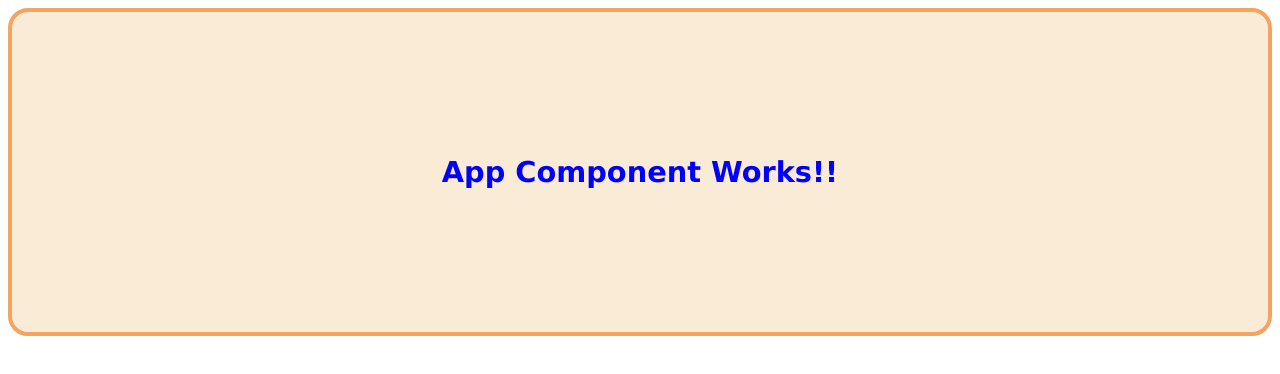
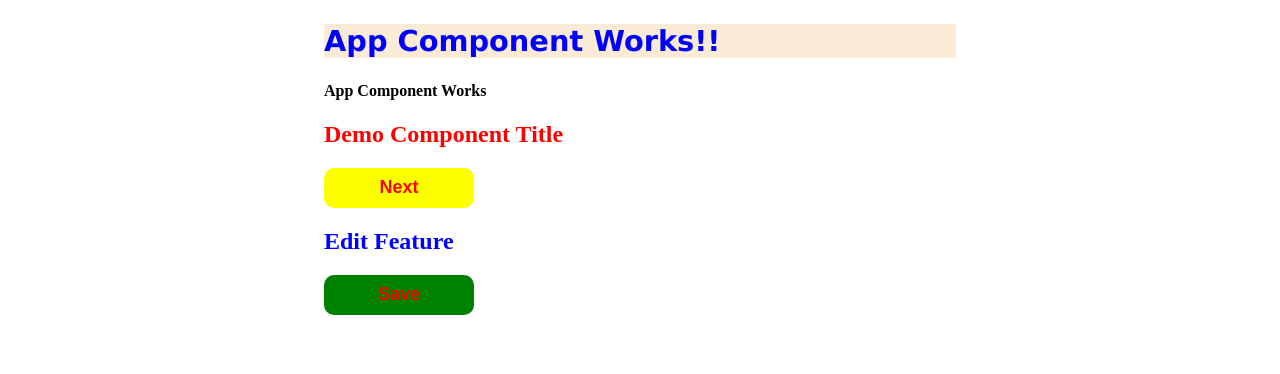
Before and after one commit to jusjassar/myAcademy-develop, an Angular app: page / in a window 1280 px wide. Shown: the top 374 px of the page. Built offline with nearby package versions, Linux system fonts and the light colour scheme.

Commit message:
research

```diff
--- a/src/app/app.component.html
+++ b/src/app/app.component.html
@@ -1,7 +1,25 @@
-<div
-app-class-Directive
-[customNgClass]="{class1:condition1,class2:condition2}"
-myBorder
-[myClasses]="{class3:condition3,class4:condition4}">
-  <h2>App Component Works!!</h2>
+<div class="container">
+  <div app-class-Directive
+  [customNgClass]="{class1:condition1,class2:condition2}"
+  myBorder
+  >
+    <h2>App Component Works!!</h2>
+  </div>
+
+  <div myBorder [borderFromParent]="'3px solid blue'">
+    <h4>App Component Works</h4>
+  </div>
+  <app-demo
+  [colorFromParent]="'red'"
+  [title]="'Demo Component Title'"
+  [btn]="'Next'"
+  [bgclr]="'yellow'">
+  </app-demo>
+
+  <app-demo
+  [colorFromParent]="'Blue'"
+  [title]="'Edit Feature'"
+  [btn]="'Save'"
+  [bgclr]="'green'">
+  </app-demo>
 </div>
--- a/src/app/border-class.directive.ts
+++ b/src/app/customDirectives/border-class.directive.ts
@@ -1,4 +1,4 @@
-import { Directive, ElementRef, Input, OnInit, Renderer2 } from "@angular/core";
+import { Directive, ElementRef, HostBinding, Input, OnInit, Renderer2 } from "@angular/core";
 
 @Directive({
     selector:'[myBorder]'
@@ -8,6 +8,9 @@ export class myBorderDirective implements OnInit {
     constructor(private element:ElementRef,private renderer:Renderer2){}
 
     @Input() myClasses:Object={};
+    @Input() borderFromParent:string='';
+
+    @HostBinding('style.border') borderselect:string=this.borderFromParent
 
     ngOnInit(){
         // console.log(this.myClasses)
--- /dev/null
+++ b/src/app/demo/demo.component.css
@@ -0,0 +1,11 @@
+.btn-border{
+    border-radius:10px;
+    border:2px solid transparent;
+}
+.btn-size{
+    width: 150px;
+    height: 40px;
+    font-size: large;
+    font-weight:bolder;
+    color:red;
+}
--- /dev/null
+++ b/src/app/demo/demo.component.html
@@ -0,0 +1,2 @@
+<h2>{{title}}</h2>
+<button class="btn-border btn-size" [style]="bgclr">{{btn}}</button>
--- /dev/null
+++ b/src/app/demo/demo.component.ts
@@ -0,0 +1,23 @@
+import { Component,HostBinding,Input, OnInit } from "@angular/core";
+
+@Component({
+    selector:'app-demo',
+    templateUrl:'./demo.component.html',
+    styleUrls:['./demo.component.css']
+
+})
+export class DemoComponent implements OnInit {
+@Input() title:string='';
+@Input() btn:string='';
+@Input() colorFromParent:string='';
+@Input() bgclr:string='';
+
+
+// @HostBinding('style.background-color') myBgClr:string='blue'
+@HostBinding('style.color') mycolor:string=''
+ngOnInit(){
+    // the HostBinding did not work with background color so I had to do the workaround
+    this.bgclr="background-color:"+this.bgclr;
+    this.mycolor=this.colorFromParent
+}
+}
--- a/src/styles.css
+++ b/src/styles.css
@@ -8,7 +8,8 @@ font-family: 'Lucida Sans', 'Lucida Sans Regular', 'Lucida Grande', 'Lucida Sans
 font-size: larger;
 }
 .class3{
-    border:4px sandybrown solid
+    border:4px sandybrown solid;
+    margin:20px;
 }
 .class4{
     border-radius:20px;
@@ -17,6 +18,8 @@ font-size: larger;
     display: flex;
     justify-content: center;
     align-items: center;
-
-
 }
+.container{
+    margin: auto;
+    width: 50%;
+}
```
Also changed, not shown: src/app/app.module.ts (+3 -6 lines), src/app/customDirectives/customClass.directive.ts (added, +8 -0 lines), src/app/customDirectives/hostBinding.directive.ts (added, +8 -0 lines).
